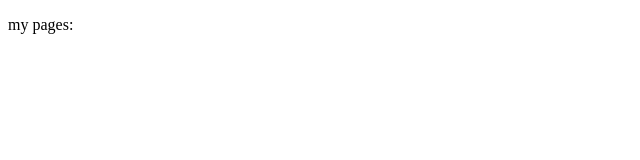
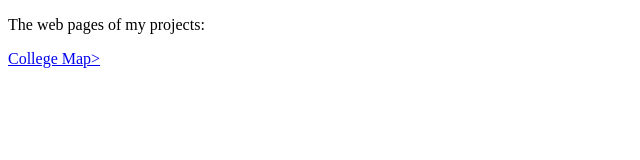
Before and after one commit to aleeshen/aleeshen.github.io, a plain HTML site: page index.html in a window 1280 px wide. Shown: the whole page, without its empty margins (0-640 px from the left). Drawn offline with Linux system fonts and the light colour scheme.

Commit message:
Update index.html

```diff
--- a/index.html
+++ b/index.html
@@ -5,7 +5,7 @@
     <title>Webpages</title>
   </head>
   <body>
-    <p>my pages: </p>
-    <a href="https://aleeshen.github.io/college_map.html" College Map>
+    <p>The web pages of my projects: </p>
+    <a href="https://aleeshen.github.io/college_map.html"> College Map></a>
   </body>
 </html>
```
